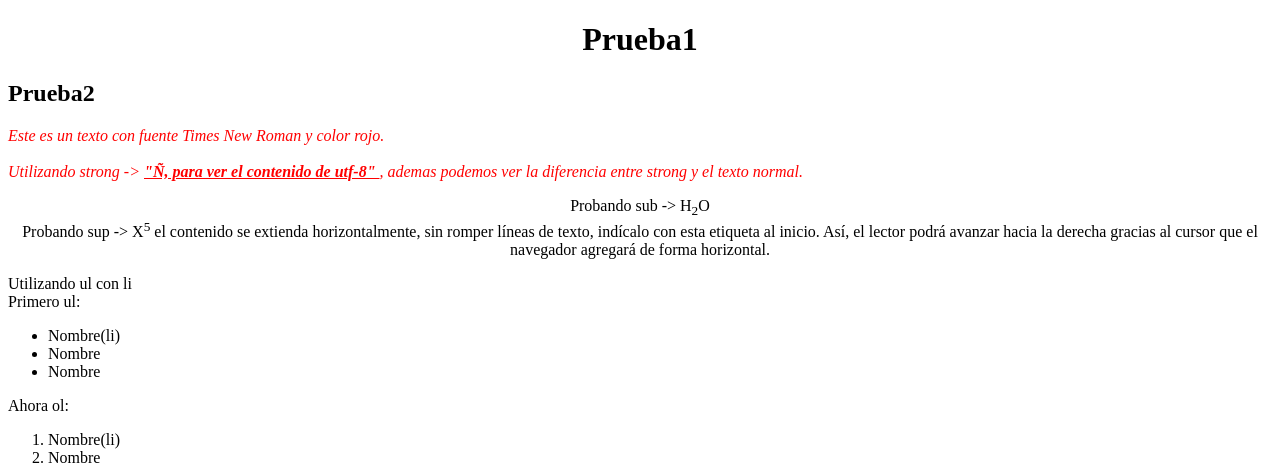
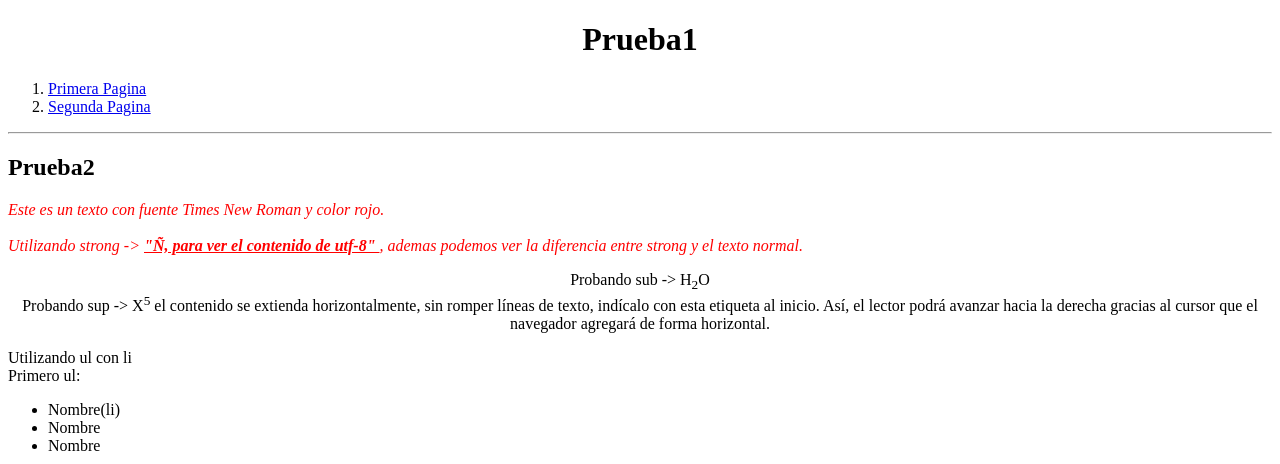
Before and after one commit to CristianNE13/PRACTICE, a plain HTML site: page P-HTML/index.html in a window 1280 px wide. Shown: the top 464 px of the page. Drawn offline with Linux system fonts and the light colour scheme.

Commit message:
Fix errors

```diff
--- a/P-HTML/index.html
+++ b/P-HTML/index.html
@@ -12,6 +12,10 @@
     <!-- No hace nada debido a que ya existe un titulo -->
     <h1 align="center">Prueba1</h1>
     <!--Tituo1-->
+    <ol>
+        <li><a href="index.html">Primera Pagina</a></li>
+        <li><a href="Pagina2.html">Segunda Pagina</a></li>
+    </ol><hr>
     <h2 >Prueba2</h2>
     <!--Tituo2-->
     <font face="Times new roman" color="red">
```
Also changed, not shown: JS.html (added).
